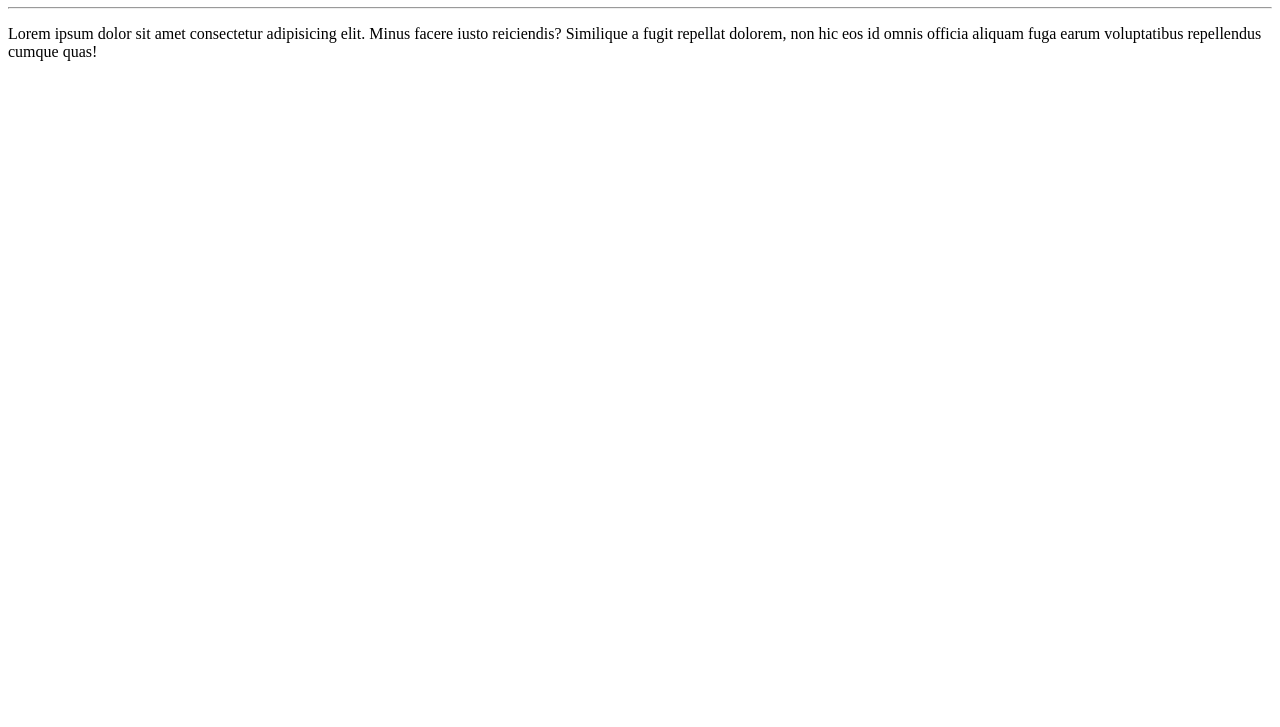
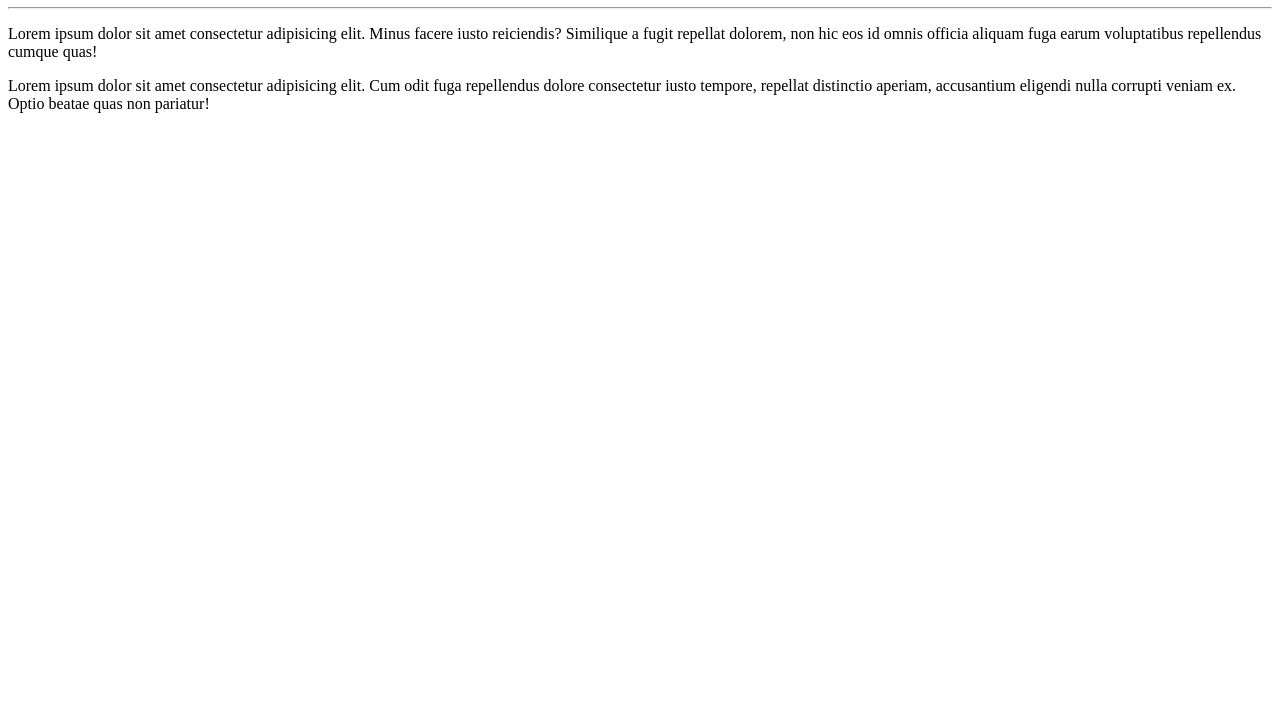
Before and after one commit to alessandrakrob/Ola-Mundo, a plain HTML site: page site-exemplo/index.html in a window 1280 px wide. Shown: the part 73-800 px from the top of the page. Drawn offline with Linux system fonts and the light colour scheme.

Commit message:
adicionei um paragrafo

```diff
--- a/site-exemplo/index.html
+++ b/site-exemplo/index.html
@@ -9,5 +9,6 @@
     <h1>Olá, mundo</h1>
     <hr>
     <p>Lorem ipsum dolor sit amet consectetur adipisicing elit. Minus facere iusto reiciendis? Similique a fugit repellat dolorem, non hic eos id omnis officia aliquam fuga earum voluptatibus repellendus cumque quas!</p>
+    <p>Lorem ipsum dolor sit amet consectetur adipisicing elit. Cum odit fuga repellendus dolore consectetur iusto tempore, repellat distinctio aperiam, accusantium eligendi nulla corrupti veniam ex. Optio beatae quas non pariatur!</p>
 </body>
 </html>
```
